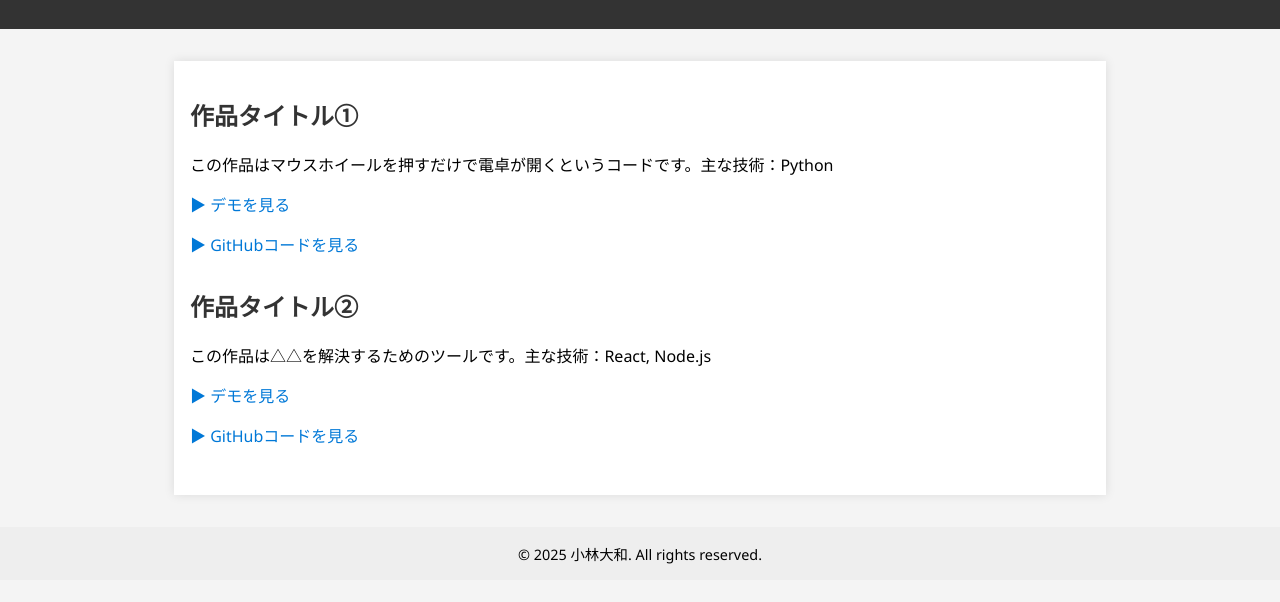
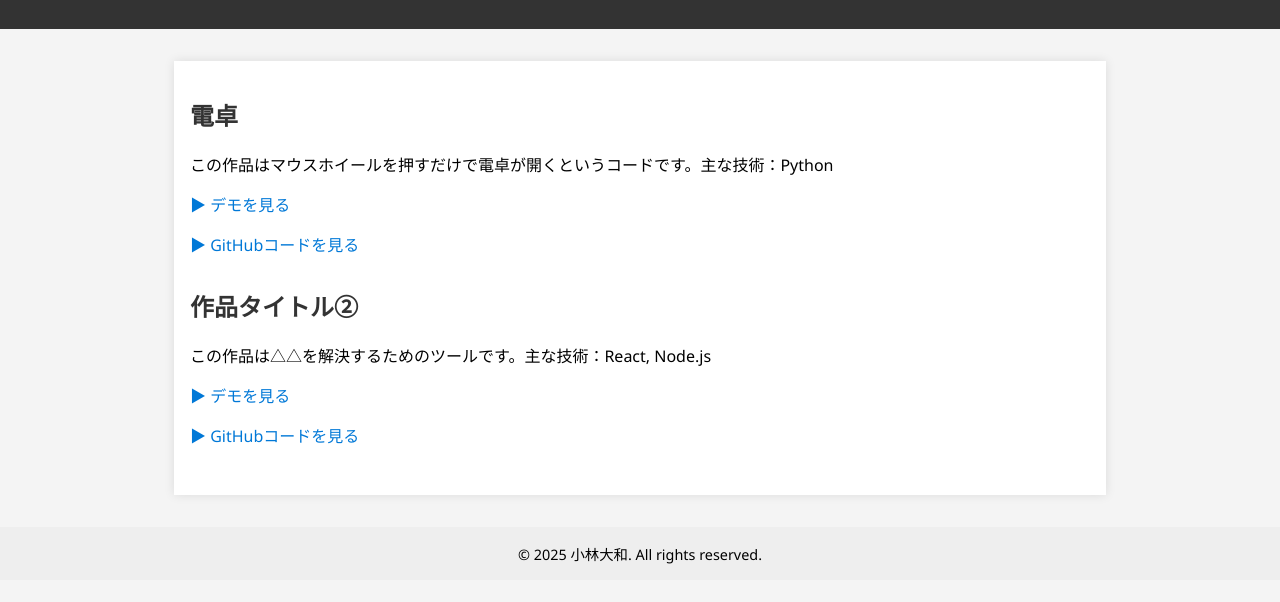
Before and after one commit to kobayashi-yamato20001225/portfolio, a plain HTML site: page index.html in a window 1280 px wide. Shown: the part 132-734 px from the top of the page. Drawn offline with Linux system fonts and the light colour scheme.

Commit message:
Add files via upload

```diff
--- a/index.html
+++ b/index.html
@@ -55,7 +55,7 @@
   <div class="container">
     <!-- プロジェクト①の紹介 -->
     <section class="project">
-      <h2>作品タイトル①</h2>
+      <h2>電卓</h2>
       <p>この作品はマウスホイールを押すだけで電卓が開くというコードです。主な技術：Python</p>
       <p><a href="https://example.com/project1" target="_blank">▶ デモを見る</a></p>
       <p><a href="https://github.com/kobayashi-yamato20001225/dentaku" target="_blank">▶ GitHubコードを見る</a></p>
```
